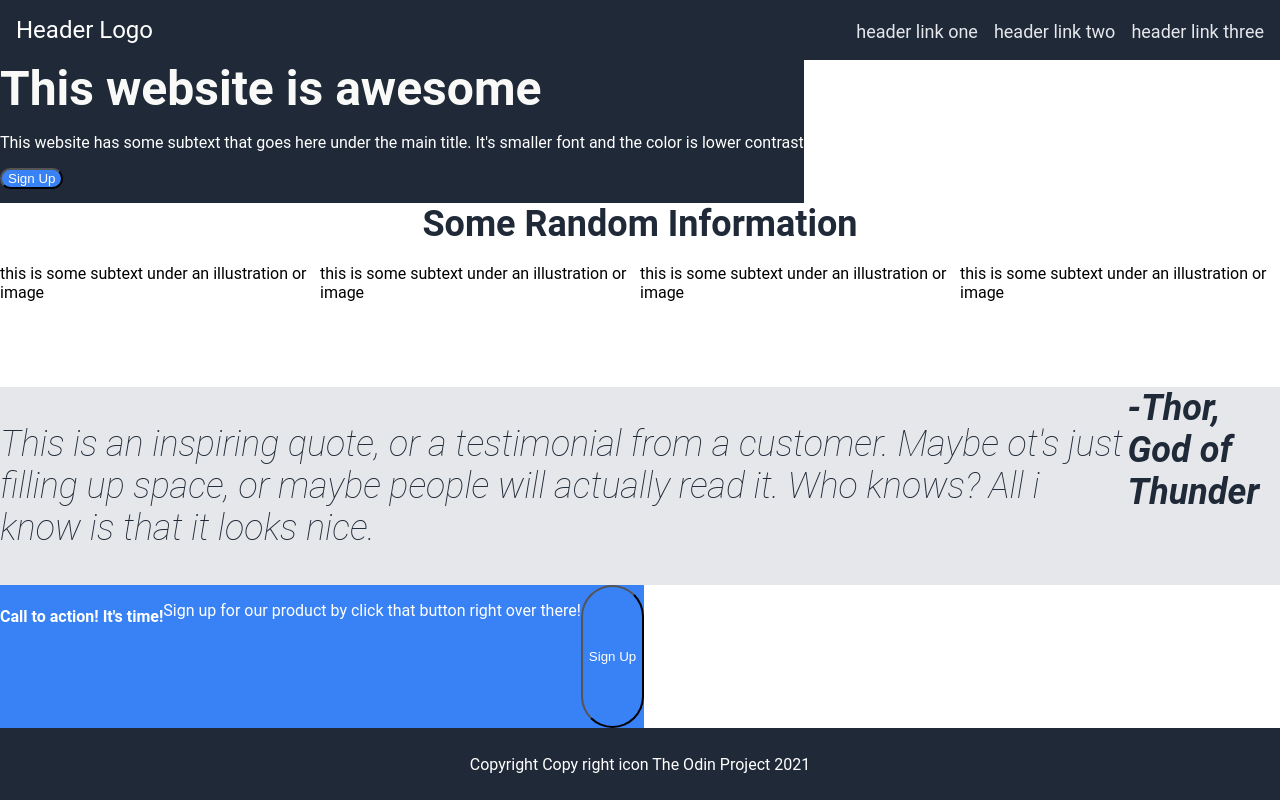
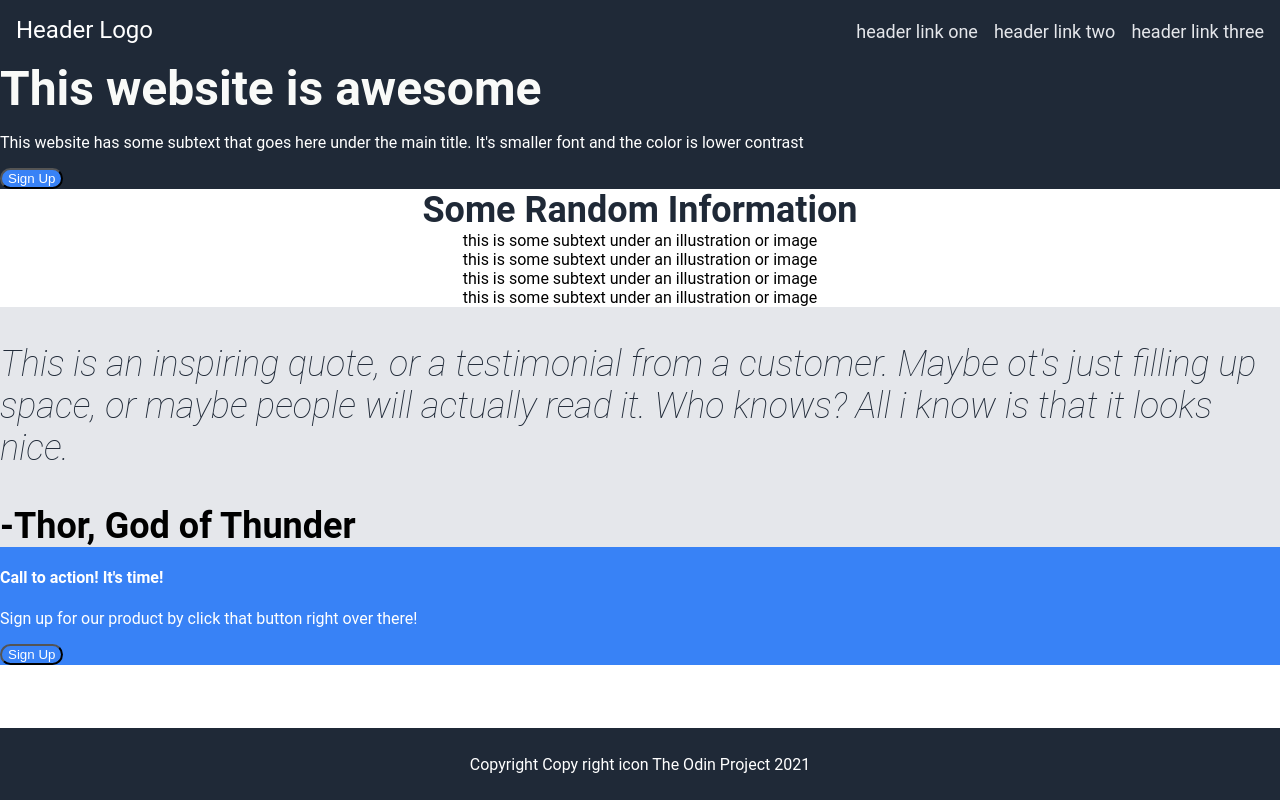
Before and after one commit to MattSigouin/landing-page, a plain HTML site: page index.html in a window 1280 px wide. Drawn offline with Linux system fonts and the light colour scheme.

Commit message:
Fixed containers and added more styling

```diff
--- a/index.html
+++ b/index.html
@@ -24,10 +24,10 @@
                     <button class="signup">Sign Up</button>
                     <img src="" alt="">
         </div>
-    </div>
+
 
 <div class="title">Some Random Information</div>
-    <div class="container">
+
                 <div class="info">
                     <img src="" alt="">
                     <div class="text"> this is some subtext under an illustration or image</div>
@@ -44,16 +44,17 @@
                     <img src="" alt="">
                     <div class="text"> this is some subtext under an illustration or image</div>
                 </div>
-    </div>
 
-    <div class="container">
+
+
         <div class="quote">
             <p>This is an inspiring quote, or a testimonial from a customer. Maybe ot's just filling up space, or maybe people will actually read it. Who knows? All i know is that it looks nice.</p>
-             <div class="thor">-Thor, God of Thunder</div>
+
         </div>
-    </div>
+        <div class="thor">-Thor, God of Thunder</div>
 
-    <div class="container">
+
+
         <div class="bottom">
             <h4>Call to action! It's time!</h4>
                 <p>Sign up for our product by click that button right over there!</p>
--- a/style.css
+++ b/style.css
@@ -62,6 +62,13 @@ a {
 .container {
     display: flex;
     flex: 1;
+    flex-direction: column;
+}
+
+.info {
+    display: flex;
+    justify-content: center;
+    text-align: center;
 }
 
 .quote {
@@ -77,6 +84,8 @@ a {
     display: flex;
     font-weight: bold;
     font-size: 36px;
+    background-color: #E5E7EB;
+    text-align: right;
 }
 
 .signup {
@@ -86,7 +95,7 @@ a {
 }
 
 .bottom {
-    display: flex;
+
     background-color: #3882F6;
     color: white;
 }
```
